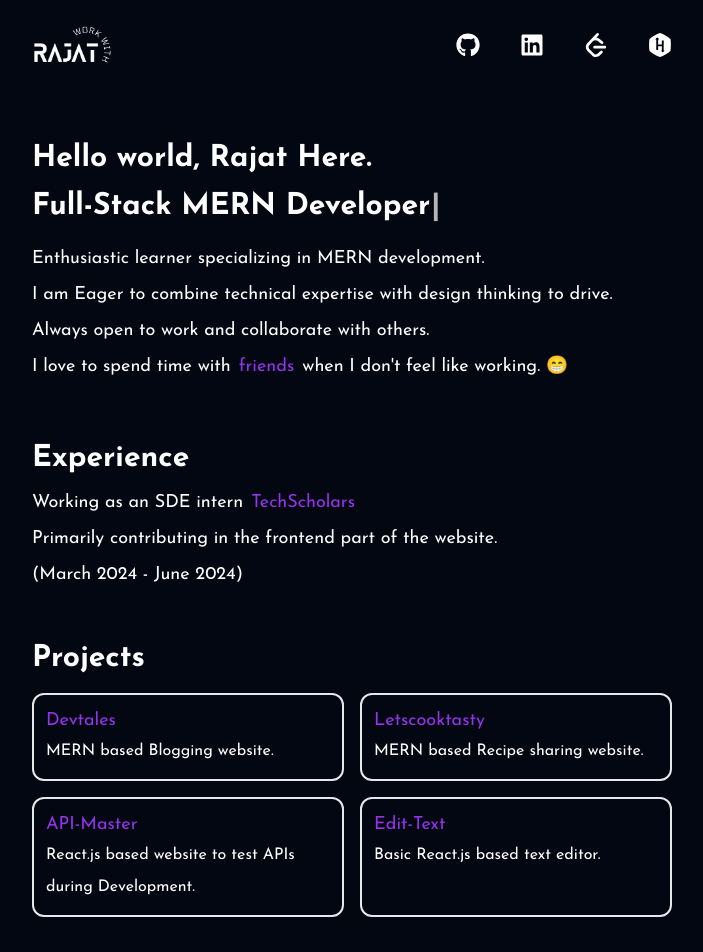
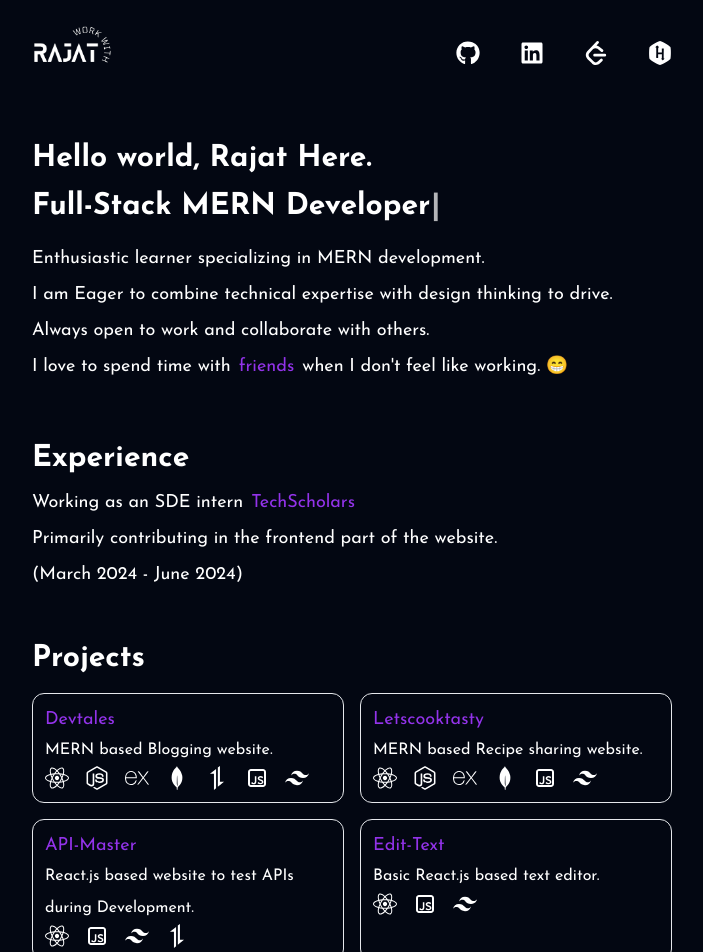
Before and after one commit to Rajat-Uchiha/next-portfolio, a Next.js app: page / in a window 1280 px wide. Shown: the top 952 px of the page, without its empty margins (288-991 px from the left). Built offline with nearby package versions, Linux system fonts and the light colour scheme.

Commit message:
Done with portfolio

```diff
--- a/app/layout.js
+++ b/app/layout.js
@@ -4,8 +4,8 @@ import "./globals.css";
 const Josefin = Josefin_Sans({ subsets: ["latin"] });
 
 export const metadata = {
-  title: "Create Next App",
-  description: "Generated by create next app",
+  title: "Rajat's Portfolio | Web Developer",
+  description: "This is Rajat's Portfolio.",
 };
 
 export default function RootLayout({ children }) {
--- a/components/Navbar.js
+++ b/components/Navbar.js
@@ -10,7 +10,7 @@ import { FaHackerrank } from "react-icons/fa";
 const Navbar = () => {
   return (
     <header className=" w-full bg-gray-950 ">
-      <nav className="font-Barlow flex py-6 w-3/4 lg:w-1/2 mx-auto justify-between items-center">
+      <nav className="font-Barlow flex flex-col space-y-4 sm:flex-row  py-6 w-3/4 lg:w-1/2 mx-auto justify-between items-center">
         <div className=" text-xl">
           <Image className="w-20 invert" src={Logo} alt="logo" />
         </div>
--- a/components/Projects.js
+++ b/components/Projects.js
@@ -1,5 +1,14 @@
+"use client";
 import React from "react";
 import Link from "next/link";
+import { FaReact } from "react-icons/fa";
+import { FaNodeJs } from "react-icons/fa";
+import { SiExpress } from "react-icons/si";
+import { SiMongodb } from "react-icons/si";
+import { SiAxios } from "react-icons/si";
+import { RiJavascriptLine } from "react-icons/ri";
+import { SiTailwindcss } from "react-icons/si";
+
 const Projects = () => {
   return (
     <section className=" w-full mx-auto bg-gray-950 pt-10 min-h-96 ">
@@ -11,37 +20,105 @@ const Projects = () => {
         </div>
         <div className="py-4">
           <ul className="grid grid-cols-1 lg:grid-cols-2 gap-4">
-            <li className="border-2 text-white p-3 rounded-xl leading-loose lg:leading-loose">
+            <li className="border text-white p-3 rounded-xl leading-loose lg:leading-loose">
               <Link href="https://devtales.netlify.app">
                 <h2 className="text-purple-600 cursor-pointer hover:text-purple-800 text-lg ">
                   Devtales
                 </h2>
               </Link>
               <p>MERN based Blogging website.</p>
+              <ul className="flex space-x-4 text-2xl flex-wrap">
+                <li>
+                  <FaReact />
+                </li>
+                <li>
+                  <FaNodeJs />
+                </li>
+                <li>
+                  <SiExpress />
+                </li>
+                <li>
+                  <SiMongodb />
+                </li>
+                <li>
+                  <SiAxios />
+                </li>
+                <li>
+                  <RiJavascriptLine />
+                </li>
+                <li>
+                  <SiTailwindcss />
+                </li>
+              </ul>
             </li>
-            <li className="border-2 text-white p-3 rounded-xl leading-loose lg:leading-loose">
+            <li className="border text-white p-3 rounded-xl leading-loose lg:leading-loose">
               <Link href="https://letscooktasty.netlify.app">
                 <h2 className="text-purple-600 cursor-pointer hover:text-purple-800 text-lg ">
                   Letscooktasty
                 </h2>
               </Link>
               <p>MERN based Recipe sharing website.</p>
+              <ul className="flex space-x-4 text-2xl flex-wrap">
+                <li>
+                  <FaReact />
+                </li>
+                <li>
+                  <FaNodeJs />
+                </li>
+                <li>
+                  <SiExpress />
+                </li>
+                <li>
+                  <SiMongodb />
+                </li>
+                <li>
+                  <RiJavascriptLine />
+                </li>
+                <li>
+                  <SiTailwindcss />
+                </li>
+              </ul>
             </li>
-            <li className="border-2 text-white p-3 rounded-xl leading-loose lg:leading-loose">
+            <li className="border text-white p-3 rounded-xl leading-loose lg:leading-loose">
               <Link href="https://myapimaster.netlify.app">
                 <h2 className="text-purple-600 cursor-pointer hover:text-purple-800 text-lg ">
                   API-Master
                 </h2>
               </Link>
               <p>React.js based website to test APIs during Development.</p>
+              <ul className="flex space-x-4 text-2xl flex-wrap">
+                <li>
+                  <FaReact />
+                </li>
+                <li>
+                  <RiJavascriptLine />
+                </li>
+                <li>
+                  <SiTailwindcss />
+                </li>
+                <li>
+                  <SiAxios />
+                </li>
+              </ul>
             </li>
-            <li className="border-2 text-white p-3 rounded-xl leading-loose lg:leading-loose">
+            <li className="border text-white p-3 rounded-xl leading-loose lg:leading-loose">
               <Link href="https://edittextwithrajat.netlify.app">
                 <h2 className="text-purple-600 cursor-pointer hover:text-purple-800 text-lg ">
                   Edit-Text
                 </h2>
               </Link>
               <p>Basic React.js based text editor.</p>
+              <ul className="flex space-x-4 text-2xl flex-wrap">
+                <li>
+                  <FaReact />
+                </li>
+                <li>
+                  <RiJavascriptLine />
+                </li>
+                <li>
+                  <SiTailwindcss />
+                </li>
+              </ul>
             </li>
           </ul>
         </div>
```
